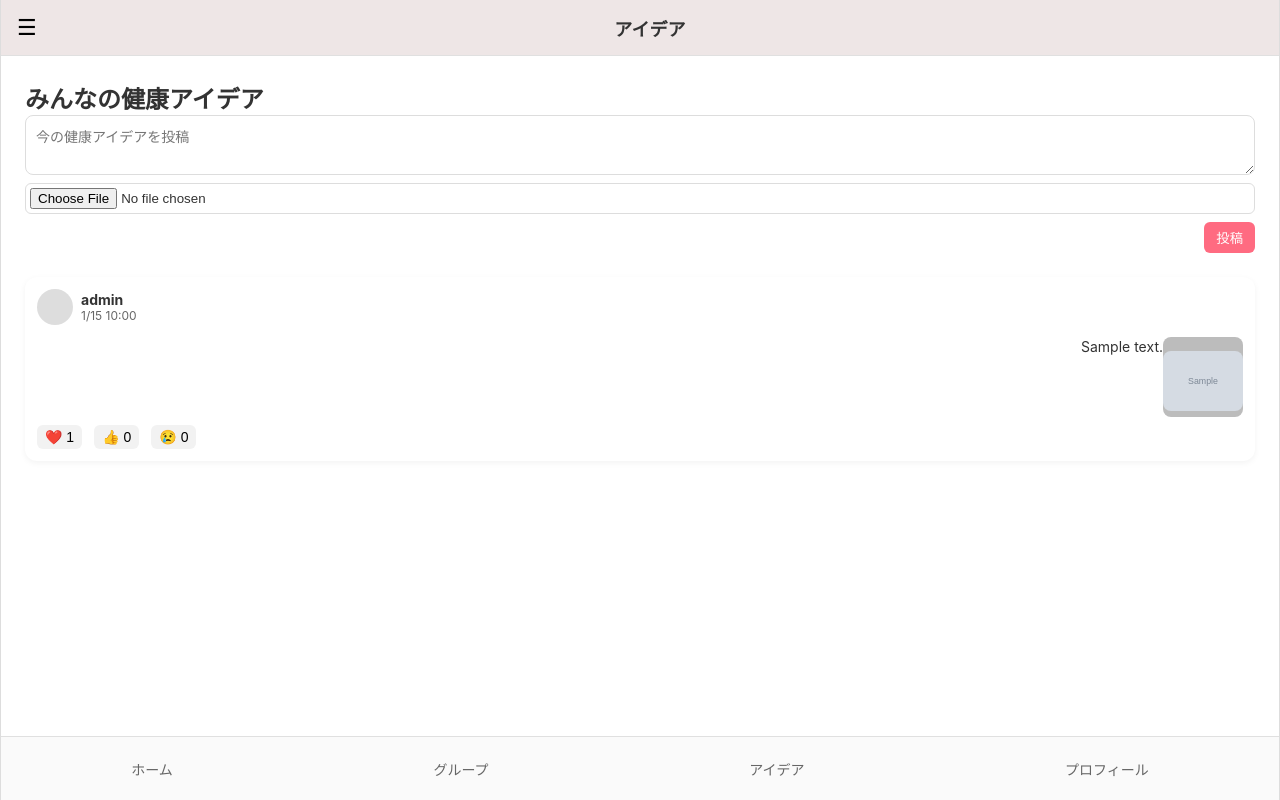
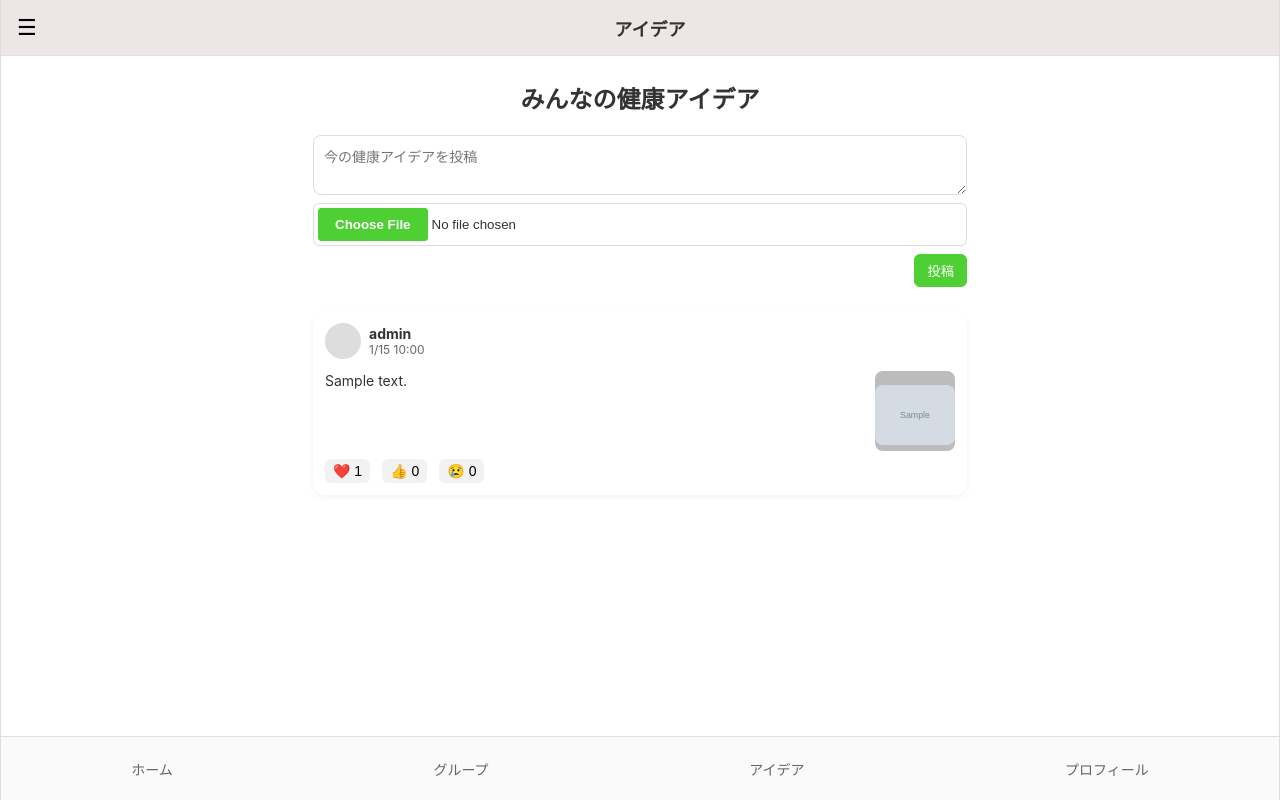
Before and after one commit to Takapass/TECH-JAM-RAIZAP, a Django app: page /ideas/ in a window 1280 px wide. Run offline with Django 5.2, Linux system fonts and the light colour scheme; a user stored in the database is signed in; data comes from the database, SQL or seed files in the repository; both versions use the stored data as it was after the commit; tables that the repository leaves empty hold one stand-in row (values such as "Sample post"); grey boxes marked "Sample" are stand-in pictures.

Commit message:
アイデア画面のデザインを整えました

```diff
--- a/activities/static/activities/idea.css
+++ b/activities/static/activities/idea.css
@@ -1,9 +1,20 @@
+.idea-page {
+  padding: 0 18rem;
+}
+
 /* ページタイトル */
 .idea-page-title {
     font-size: 20px;
     font-weight: bold;
     margin-bottom: 16px;
 }
+
+.idea-title {
+  display: block;
+  text-align: center;
+  margin-bottom: 20px;
+}
+
 
 /* 投稿一覧 */
 .idea-list {
@@ -58,8 +69,8 @@
 /* 写真 */
 .idea-body {
     display: flex;
-    justify-content: flex-end;
     margin-top: 12px;
+    justify-content: space-between;
 }
 
 .idea-image {
@@ -69,7 +80,6 @@
     border-radius: 8px;
     display: flex;
     align-items: center;
-    justify-content: center;
 }
 
 /* フッター */
@@ -152,11 +162,29 @@
     padding: 4px;
 }
 
+.idea-image-input::file-selector-button {
+    background-color: #4ECF34;
+    color: white;
+    border: 1px solid #4ECF34;
+    border-radius: 3px;
+    padding: 8px 16px;
+    cursor: pointer;
+    font-weight: bold;
+    transition: background 0.3s;
+    transition: color 0.3s;
+}
+
+/* ホバー */
+.idea-image-input::file-selector-button:hover {
+    background-color: #ffffff;
+    color: #4ECF34;
+}
+
 .idea-post-button {
     align-self: flex-end;
-    background-color: #ff6b81;
+    background-color: #4ECF34;
     color: white;
-    border: none;
+    border: 1px solid #4ECF34;
     border-radius: 6px;
     padding: 6px 12px;
     cursor: pointer;
@@ -164,7 +192,8 @@
 }
 
 .idea-post-button:hover {
-    background-color: #ff4c61;
+    background-color: #ffffff;
+    color: #4ECF34;
 }
 
 .idea-card {
@@ -240,3 +269,9 @@
 .reaction-button:hover {
     background-color: #e0e0e0;
 }
+
+@media screen and (max-width: 768px) {
+  .idea-page {
+  padding: 0;
+}
+}
```
Also changed, not shown: db.sqlite3.
